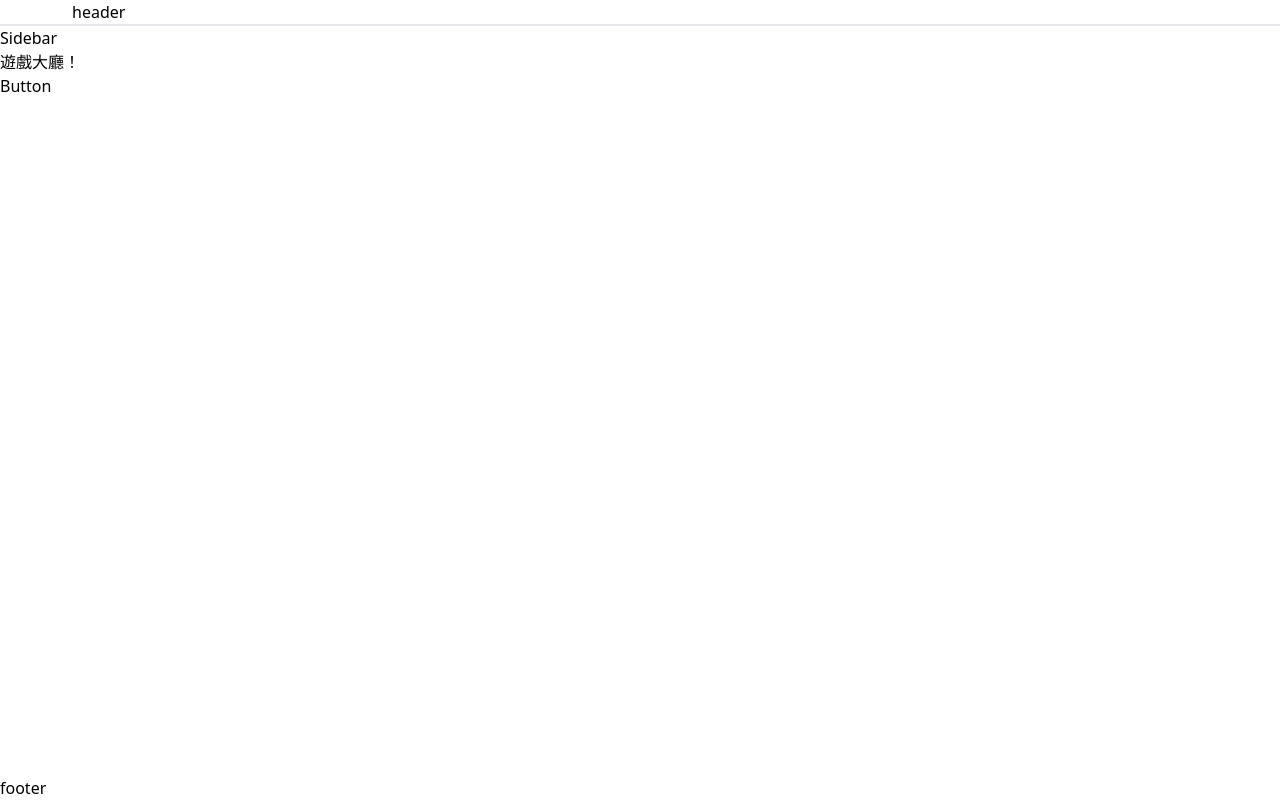
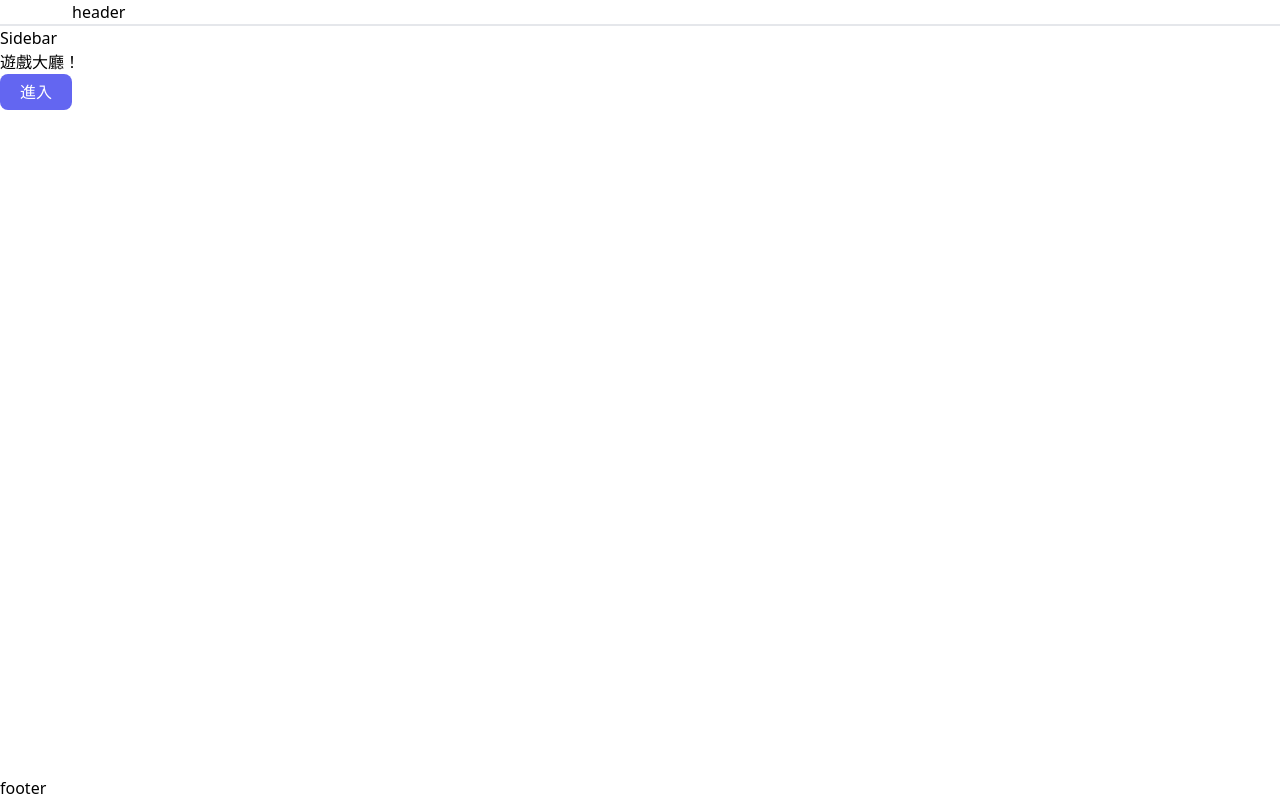
Before and after one commit to Game-as-a-Service/Game-Lobby-Web, a Next.js app: page / in a window 1280 px wide. Built offline with nearby package versions, Linux system fonts and the light colour scheme.

Commit message:
feat: button

```diff
--- a/pages/index.tsx
+++ b/pages/index.tsx
@@ -10,7 +10,7 @@ export default function Home() {
         <title>{siteTitle}</title>
       </Head>
       <h1>遊戲大廳！</h1>
-      <Button></Button >
+      <Button>進入</Button>
     </>
   );
 }
--- /dev/null
+++ b/shared/components/Button/Button.tsx
@@ -0,0 +1,177 @@
+import {
+  ComponentProps,
+  ElementType,
+  ForwardedRef,
+  ReactNode,
+  SyntheticEvent,
+  forwardRef,
+} from "react";
+
+/**
+ * 為了實現 forwardRef 泛型推斷特性
+ * @see https://fettblog.eu/typescript-react-generic-forward-refs/#option-3%3A-augment-forwardref
+ */
+declare module "react" {
+  function forwardRef<T, P = {}>(
+    render: (props: P, ref: React.Ref<T>) => React.ReactElement | null
+  ): (props: P & React.RefAttributes<T>) => React.ReactElement | null;
+}
+
+export const buttonVariants = {
+  primary: "bg-indigo-500 outline-indigo-500/60 focus:outline-8 hover:bg-indigo-500/90 text-white",
+  secondary: "bg-green-500 outline-green-500/60 focus:outline-8 hover:bg-green-500/90 text-white",
+  danger: "bg-red-500 outline-red-500/60 focus:outline-8 hover:bg-red-500/90 text-white",
+} as const;
+
+export const roundedVariants = {
+  default: "rounded-lg",
+  none: "rounded-none",
+  pill: "rounded-full",
+  bottom: "rounded-b-lg",
+} as const;
+
+export const sizeVariants = {
+  small: "px-3 py-1 text-sm",
+  medium: "px-5 py-1.5 text-base",
+  large: "px-6 py-2 text-xl",
+} as const;
+
+export interface BaseButtonProps<C extends ElementType = "button"> {
+  /** Button root node component @default button */
+  component?: C | "button";
+  /** Button variant @default primary */
+  variant?: keyof typeof buttonVariants;
+  /** Button shape @default default */
+  rounded?: keyof typeof roundedVariants;
+  /** Button size @default medium */
+  size?: keyof typeof sizeVariants;
+  /** If `true`, the component is disabled */
+  disabled?: boolean;
+  /** If `true`, the component is active */
+  active?: boolean;
+  /** If `true`, the component is loading */
+  loading?: boolean;
+  /** Can be replcaed loading component @default LoadingIcon */
+  loadingComponent?: ReactNode;
+  /** Button prefix icon */
+  prefix?: ReactNode;
+  /** Button suffix icon */
+  suffix?: ReactNode;
+  /** The content of the component */
+  children?: ReactNode;
+  className?: string;
+  onClick?: (e: SyntheticEvent) => void;
+}
+
+export type ButtonProps<C extends ElementType = "button"> = BaseButtonProps<C> &
+  Omit<ComponentProps<C>, keyof BaseButtonProps<C>>;
+
+const cx = (...args: unknown[]) => args.filter(Boolean).join(" ");
+
+const InteralButton = <C extends ElementType = "button">(
+  props: ButtonProps<C>,
+  ref: ForwardedRef<HTMLButtonElement>
+) => {
+  const {
+    component: Component = "button",
+    variant = "primary",
+    rounded = "default",
+    size = "medium",
+    disabled,
+    active,
+    loading,
+    loadingComponent = <LoadingIcon />,
+    prefix,
+    suffix,
+    children,
+    className,
+    onClick,
+    ...attributes
+  } = props;
+
+  const showLoading = loading && !prefix && !suffix;
+
+  const handleClick = (event: SyntheticEvent) => {
+    if (disabled) {
+      event.preventDefault();
+      event.stopPropagation();
+      return;
+    }
+    onClick?.(event);
+  };
+
+  const prefixIcon = prefix && (
+    <ButtonIcon
+      loading={loading}
+      loadingComponent={loadingComponent}
+      className="mr-1"
+    >
+      {prefix}
+    </ButtonIcon>
+  );
+
+  const suffixIcon = suffix && (
+    <ButtonIcon
+      loading={loading}
+      loadingComponent={loadingComponent}
+      className="ml-1"
+    >
+      {suffix}
+    </ButtonIcon>
+  );
+
+  return (
+    <Component
+      ref={ref}
+      role="button"
+      className={cx(
+        "relative flex justify-center items-center transition-[opacity,filter,transform] active:scale-95",
+        buttonVariants[variant],
+        roundedVariants[rounded],
+        sizeVariants[size],
+        (disabled || loading) && "opacity-60 pointer-events-none select-none",
+        active && "is-active scale-95 hue-rotate-30",
+        className
+      )}
+      onClick={handleClick}
+      disabled={disabled}
+      aria-disabled={disabled}
+      {...attributes}
+    >
+      {prefixIcon}
+      <span className={showLoading ? "opacity-0" : ""}>{children}</span>
+      {showLoading && (
+        <span className="absolute top-1/2 left-1/2 -translate-x-1/2 -translate-y-1/2">
+          {loadingComponent}
+        </span>
+      )}
+      {suffixIcon}
+    </Component>
+  );
+};
+
+//#region 暫時用，等 Icon component
+interface ButtonIconProps {
+  loading?: boolean;
+  loadingComponent: ReactNode;
+  children: ReactNode;
+  className: string;
+}
+
+const ButtonIcon = ({
+  loading,
+  loadingComponent,
+  children,
+  className,
+}: ButtonIconProps) => {
+  return (
+    <span className={className}>{loading ? loadingComponent : children}</span>
+  );
+};
+
+const LoadingIcon = () => <div className="border-2 border-t-white/30 w-4 h-4 rounded-full animate-spin"></div>
+//#endregion
+
+export const Button = forwardRef(InteralButton);
+
+export default Button;
--- a/shared/components/Button/index.tsx
+++ b/shared/components/Button/index.tsx
@@ -1,3 +1,5 @@
-export default function Button() {
-  return <button>Button</button>;
-}
+import Button from "./Button";
+
+export * from "./Button";
+
+export default Button;
```
Also changed, not shown: 1 other file (tests, documents, lock files or other folders).
